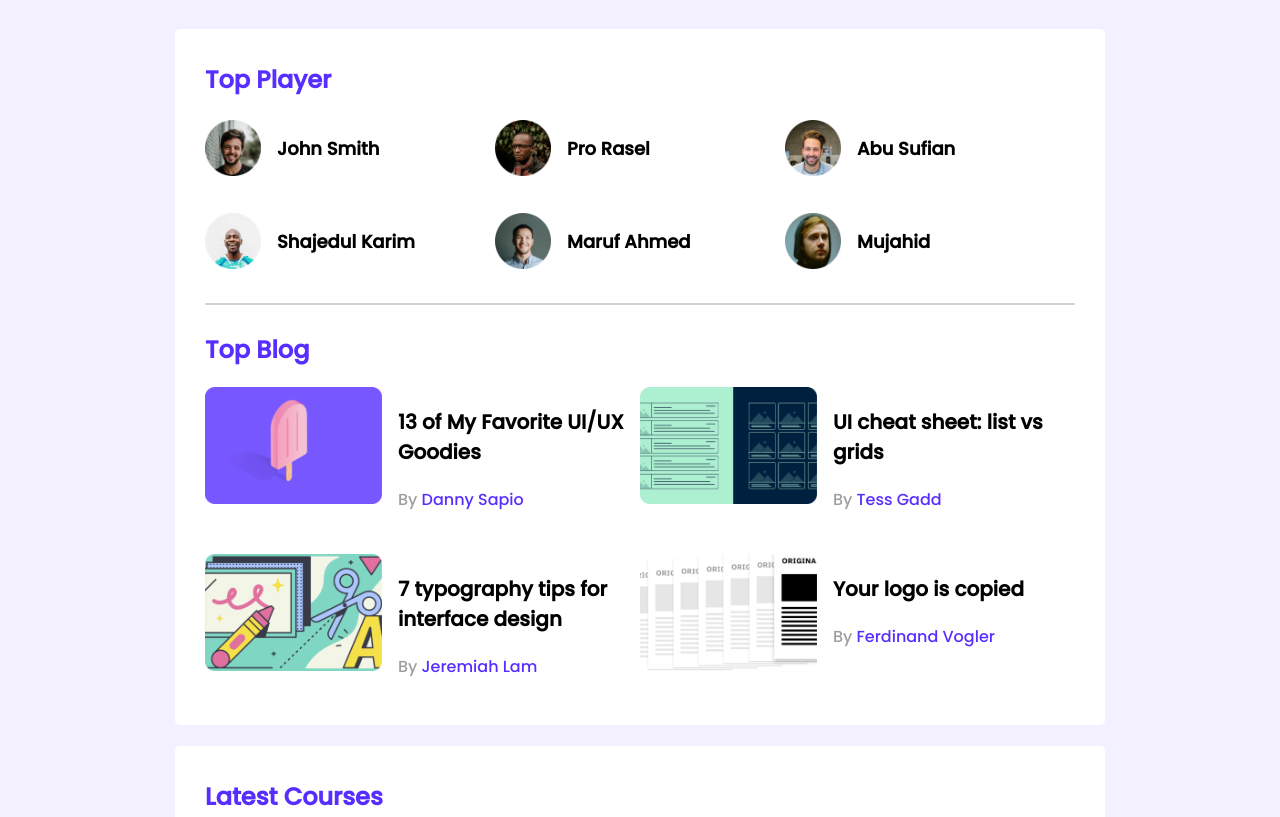
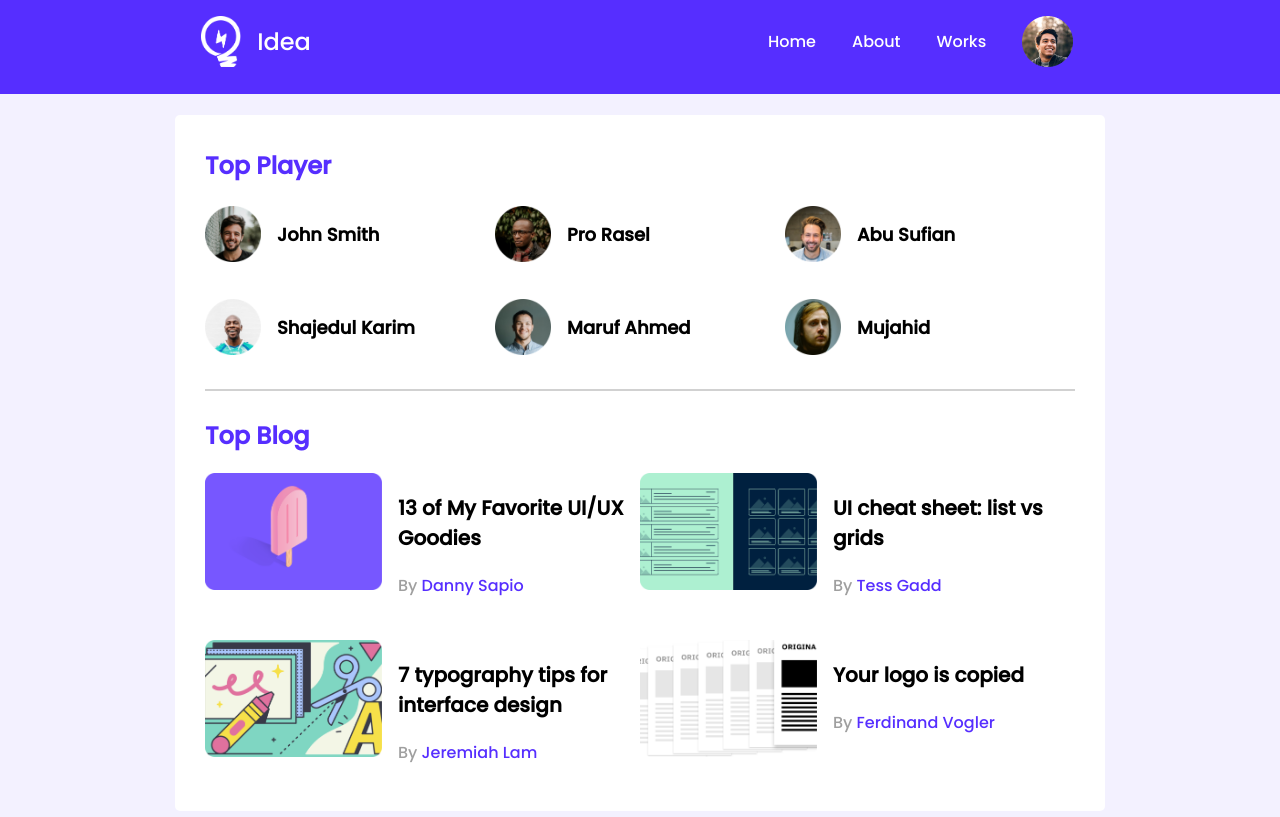
Before and after one commit to IHC25/leader-board-css3, a plain HTML site: page index.html in a window 1280 px wide. Shown: the top 817 px of the page. Drawn offline with Linux system fonts and the light colour scheme.

Commit message:
header added

```diff
--- a/index.html
+++ b/index.html
@@ -15,7 +15,22 @@
   </head>
   <body>
     <!-- header start -->
-    <header></header>
+    <header>
+      <nav>
+        <div class="menu-container">
+          <div class="ideas">
+            <img src="images/icons/logo.png" alt="" />
+            <h3>Idea</h3>
+          </div>
+          <div class="menus">
+            <a class="menu" href="">Home</a>
+            <a class="menu" href="">About</a>
+            <a class="menu" href="">Works</a>
+            <img class="menu" src="images/icons/profile.png" alt="" />
+          </div>
+        </div>
+      </nav>
+    </header>
     <!-- header end -->
     <main>
       <!-- Top players and Top blogs  -->
--- a/styles/style.css
+++ b/styles/style.css
@@ -6,6 +6,11 @@
 body {
   font-family: "Poppins", sans-serif;
   background-color: #f3f1ff;
+  margin: 0;
+}
+header {
+  display: flex;
+  flex-direction: row;
 }
 main {
   display: flex;
@@ -22,6 +27,49 @@ main {
 hr {
   border: 1px solid #d1d1d1;
   margin-bottom: 27px;
+}
+
+/* header styles */
+nav {
+  background-color: #562eff;
+  width: 100%;
+  height: 94px;
+}
+
+.menu-container {
+  display: grid;
+  grid-template-columns: repeat(2, 1fr);
+  column-gap: 20%;
+}
+.ideas {
+  display: flex;
+  align-items: center;
+  justify-content: center;
+}
+.ideas img {
+  width: 40px;
+  height: 51px;
+}
+.ideas h3 {
+  font-size: 24px;
+  color: #ffffff;
+  font-weight: 500;
+  margin-left: 16px;
+}
+.menus {
+  display: flex;
+  align-items: center;
+}
+.menus a {
+  text-decoration: none;
+  color: white;
+  font-size: 16px;
+  font-weight: 400;
+  margin-right: 36px;
+}
+.menus img {
+  width: 51px;
+  height: 51px;
 }
 
 /* -----------------
@@ -149,8 +197,14 @@ Media Queries
 
 /* Mobile devices */
 @media only screen and (max-width: 688px) {
+  .menu-container {
+    column-gap: 0;
+  }
   .container {
     width: 100%;
+  }
+  .section-style {
+    text-align: center;
   }
   .players,
   .blogs,
@@ -168,6 +222,9 @@ Media Queries
 
 /* Tablet Devices */
 @media only screen and (min-width: 688px) and (max-width: 992px) {
+  .menu-container {
+    column-gap: 0;
+  }
   .container {
     width: 100%;
   }
```
